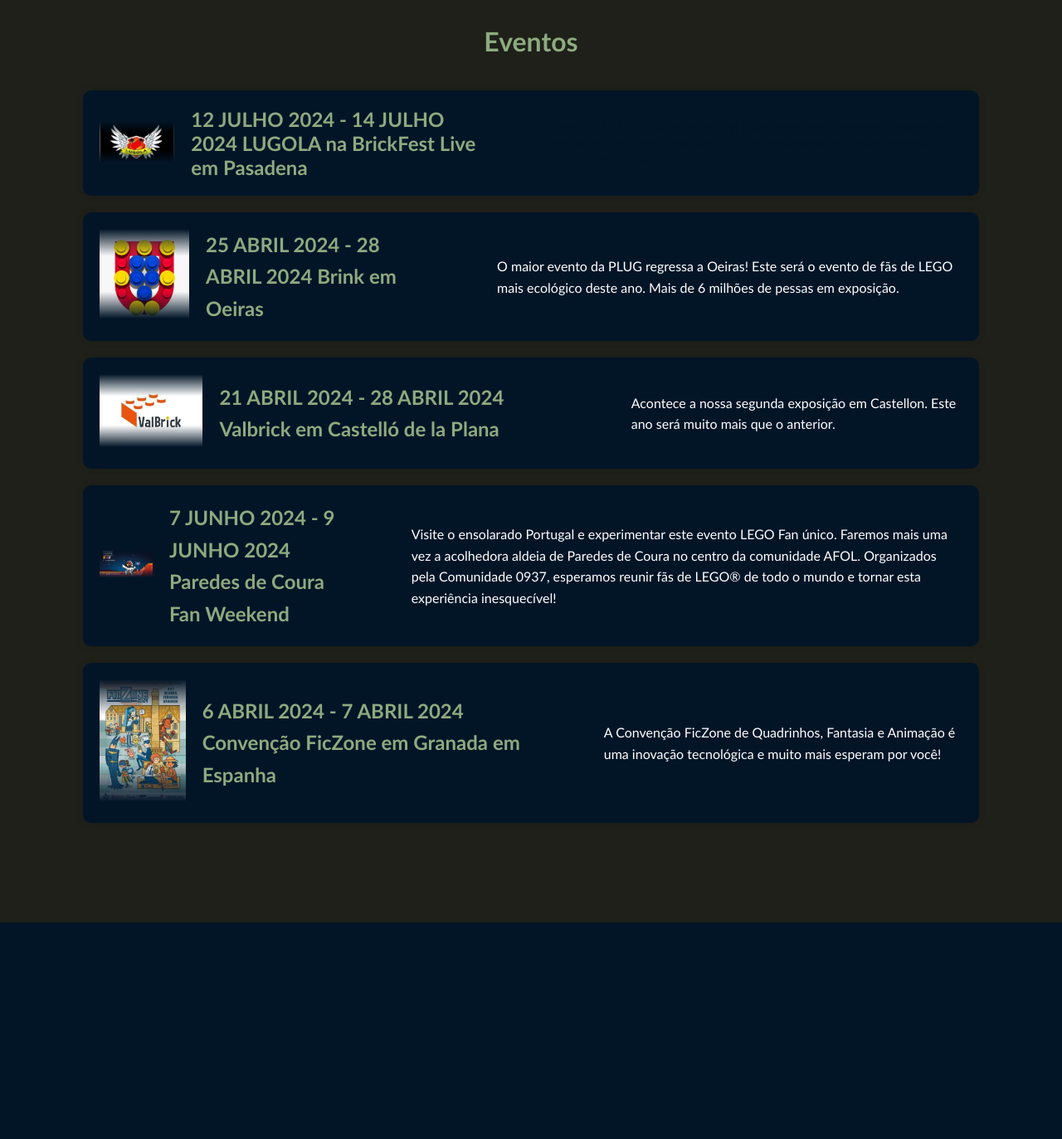
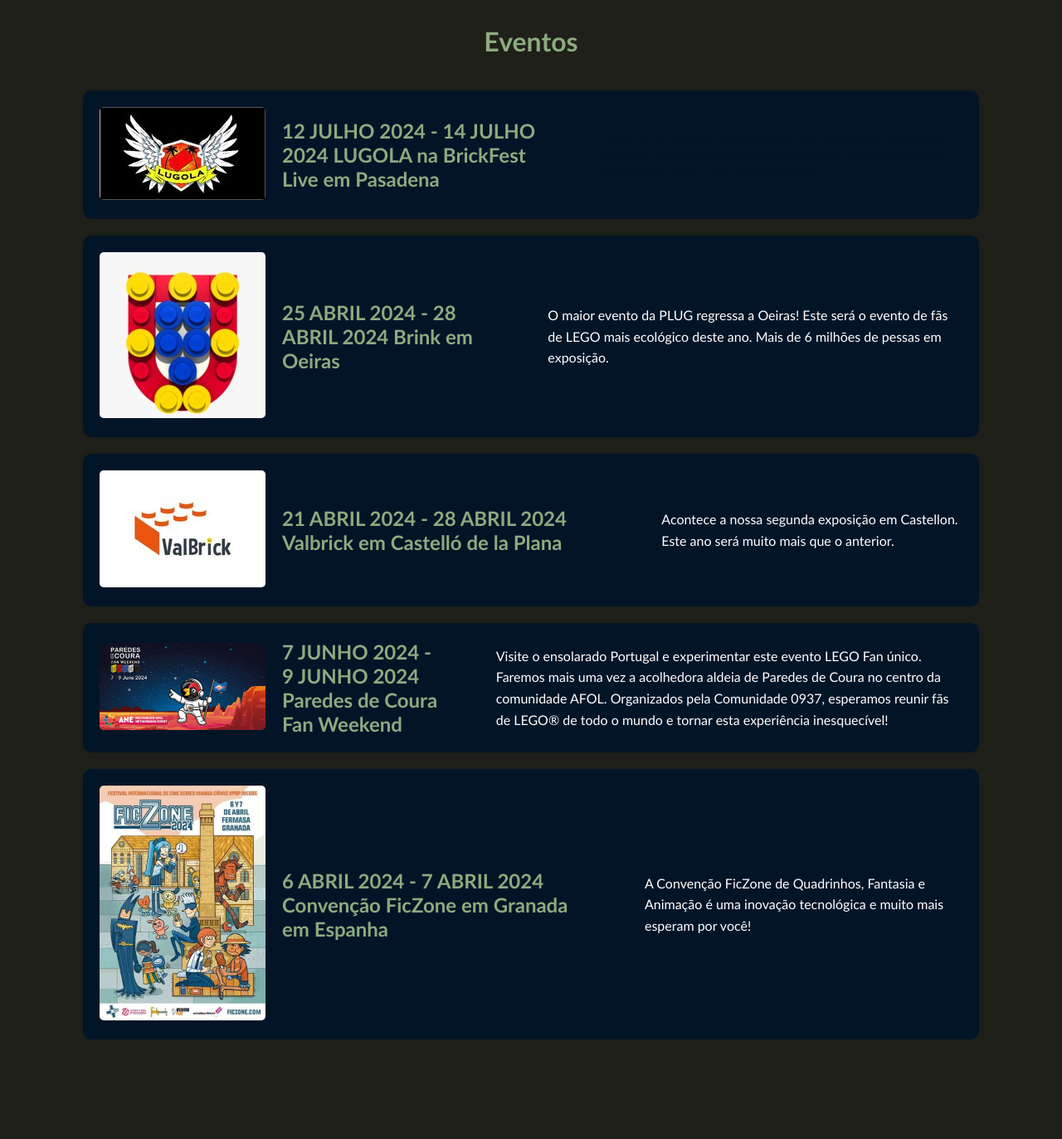
Before and after one commit to joaomiranda1220911/SINF1_2024-G03, a PHP site: page /pag_evento.html in a window 1280 px wide. Shown: the part 103-1476 px from the top of the page at 83% size. Before the commit the page ends 1215 px from the top, so only its background shows below. Run offline with PHP 8.4, Linux system fonts and the light colour scheme.

Commit message:
correção imagens e cores do p eventos

```diff
--- a/style.css
+++ b/style.css
@@ -543,12 +543,12 @@ nav{
 .item_1 p,
 .item_2 p,
 .item_3 p,
-.colecao
-.evento1,
-.evento2,
-.evento3,
-.evento4,
-.evento5{
+.colecao p
+.evento1 p,
+.evento2 p,
+.evento3 p,
+.evento4 p,
+.evento5 p{
     display: flex;
     justify-content: center;
     color: white;
@@ -556,8 +556,8 @@ nav{
     line-height: 1.6;
 }
 
-.chapeu_img img, .hogwarts_express_img img, .castelo_img img, .hp_img, .Lugola_sinf1\.jpg, .Oeiras_brink_sinf1\.jpg
-, .Valbrick_sinf1\.jpg, .FanLego_sinf1\.jpg, .FicZone_sinf1\.jpg{
+.chapeu_img img, .hogwarts_express_img img, .castelo_img img, .hp_img, .Lugola_sinf1\.jpg img, .Oeiras_brink_sinf1\.jpg img
+, .Valbrick_sinf1\.jpg img, .FanLego_sinf1\.jpg img, .FicZone_sinf1\.jpg img{
     width: 200px;
     max-width: 300px;
     height: auto;
```
